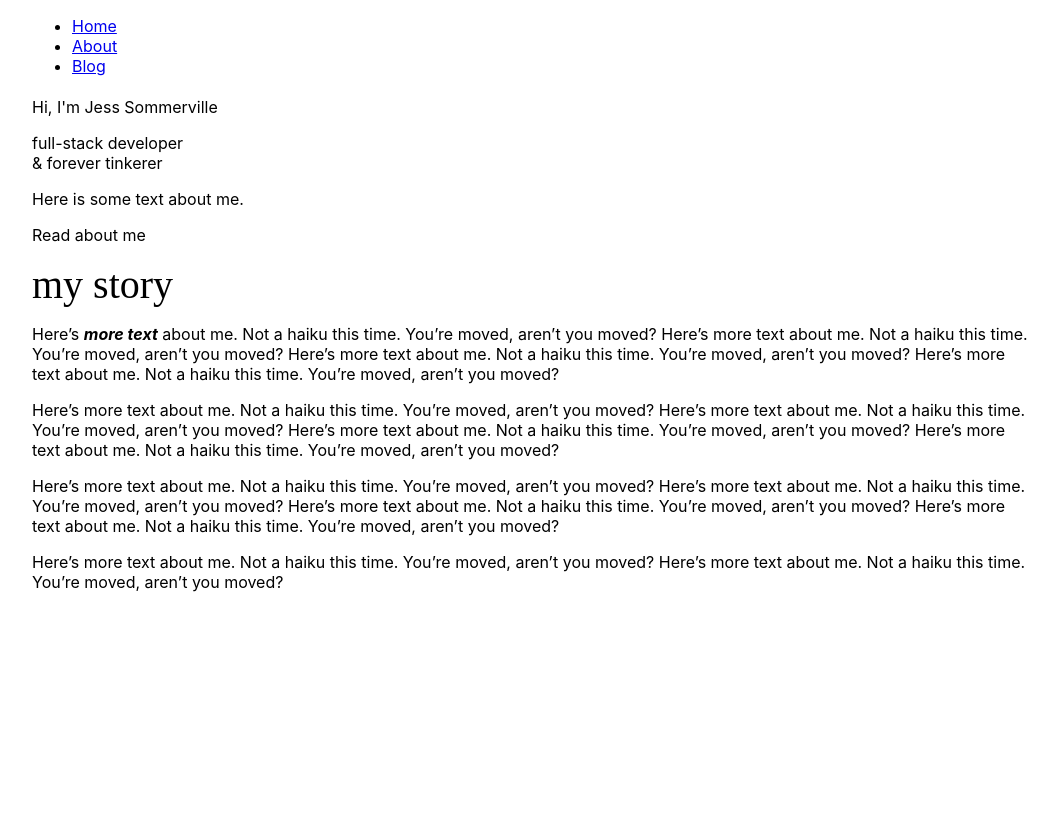
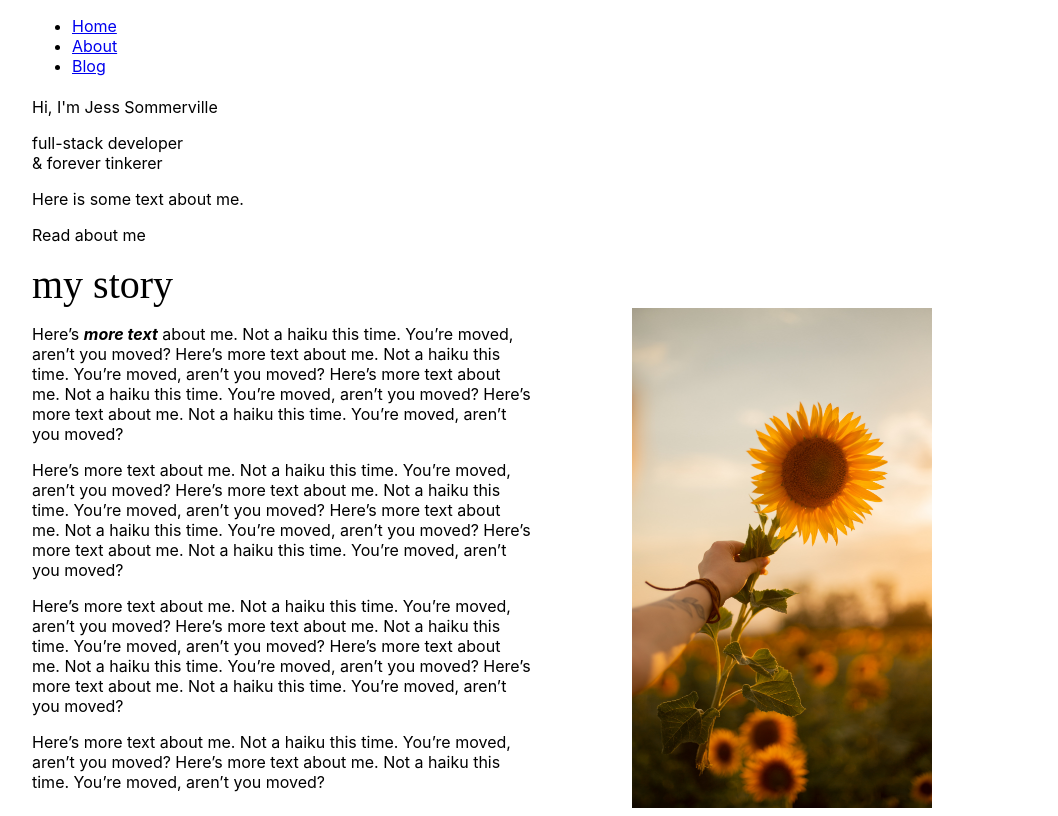
Before and after one commit to jesscsommer/jess-sommerville, a Gatsby site: page / in a window 1280 px wide. Shown: the whole page, without its empty margins (108-1166 px from the left). Built offline with nearby package versions, Linux system fonts and the light colour scheme; Gatsby itself is replaced by a stand-in of ours.

Commit message:
Update story section, add placeholder image

```diff
--- a/src/components/story.js
+++ b/src/components/story.js
@@ -1,14 +1,29 @@
 import * as React from "react";
 import StoryText from "../../stories/index.mdx"
-import { title } from "./story.module.css"
+import {
+    title,
+    body,
+    image,
+    container
+} from "./story.module.css"
+import { StaticImage } from "gatsby-plugin-image";
 
 const Story = () => {
 
     return (
-        <div>
+        <>
             <header className={title}>my story</header>
-            <StoryText />
-        </div>
+            <div className={container}>
+                <div className={body}>
+                    <StoryText />
+                </div>
+                <StaticImage
+                    alt="A photo of me will go here"
+                    src="../images/placeholder_image.jpg"
+                    className={image}
+                />
+            </div>
+        </>
     )
 }
 
--- a/src/components/story.module.css
+++ b/src/components/story.module.css
@@ -3,3 +3,18 @@
     font-weight: 500;
     font-size: 2.5rem;
 }
+
+.container {
+    display: flex;
+}
+
+.image {
+    object-fit: contain;
+    width: 30%;
+    margin-left: 10%;
+
+}
+
+.body {
+    width: 50%;
+}
```
Also changed, not shown: src/images/placeholder_image.jpg (added).
